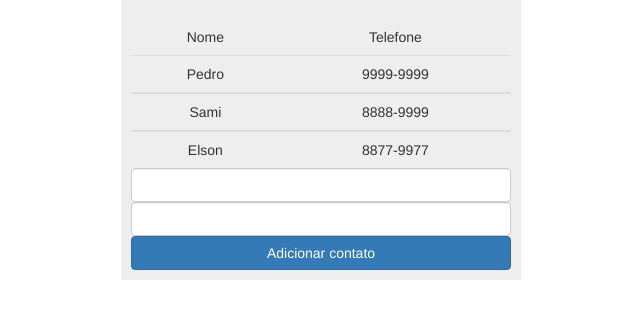
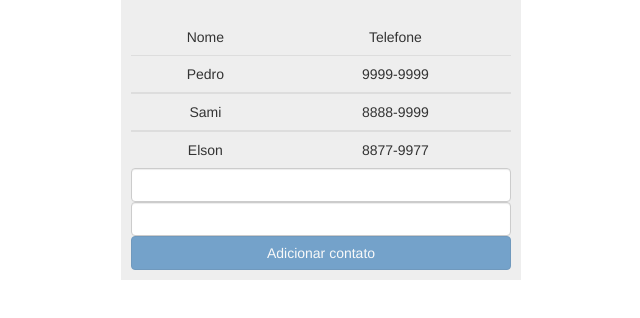
Before and after one commit to ShadowDeveloper/AngularJS, a website: page 02 - Lista_telefonica/index.html in a window 1280 px wide. Shown: the part 210-528 px from the top of the page, without its empty margins (319-959 px from the left). Drawn offline with nearby package versions, Linux system fonts and the light colour scheme.

Commit message:
using ng-disable

```diff
--- a/02 - Lista_telefonica/index.html
+++ b/02 - Lista_telefonica/index.html
@@ -75,7 +75,7 @@
     <input class="form-control" type="text" name="nome" ng-model="c.nome" id="nomeLista">
     <input class="form-control" type="tel" name="tel" ng-model="c.telefone" id="telefoneLista">
     <!-- <button class="btn btn-primary btn-block" ng-click="adicionarContato(peopleName,peopleTel)">Adicionar contato</button> Form 2-->
-    <button class="btn btn-primary btn-block" ng-click="adicionarContato(c)">Adicionar contato</button>
+    <button class="btn btn-primary btn-block" ng-disabled="!c.nome || !c.telefone " ng-click="adicionarContato(c)">Adicionar contato</button>
     {{c}}
   </div>
 
--- a/package.json
+++ b/package.json
@@ -3,7 +3,7 @@
   "version": "1.0.0",
   "description": "",
   "main": "index.js",
-  "Dependencies":{
+  "dependencies":{
     "bootstrap": "^3.3.7",
     "angular": "^1.6.6"
   },
```
